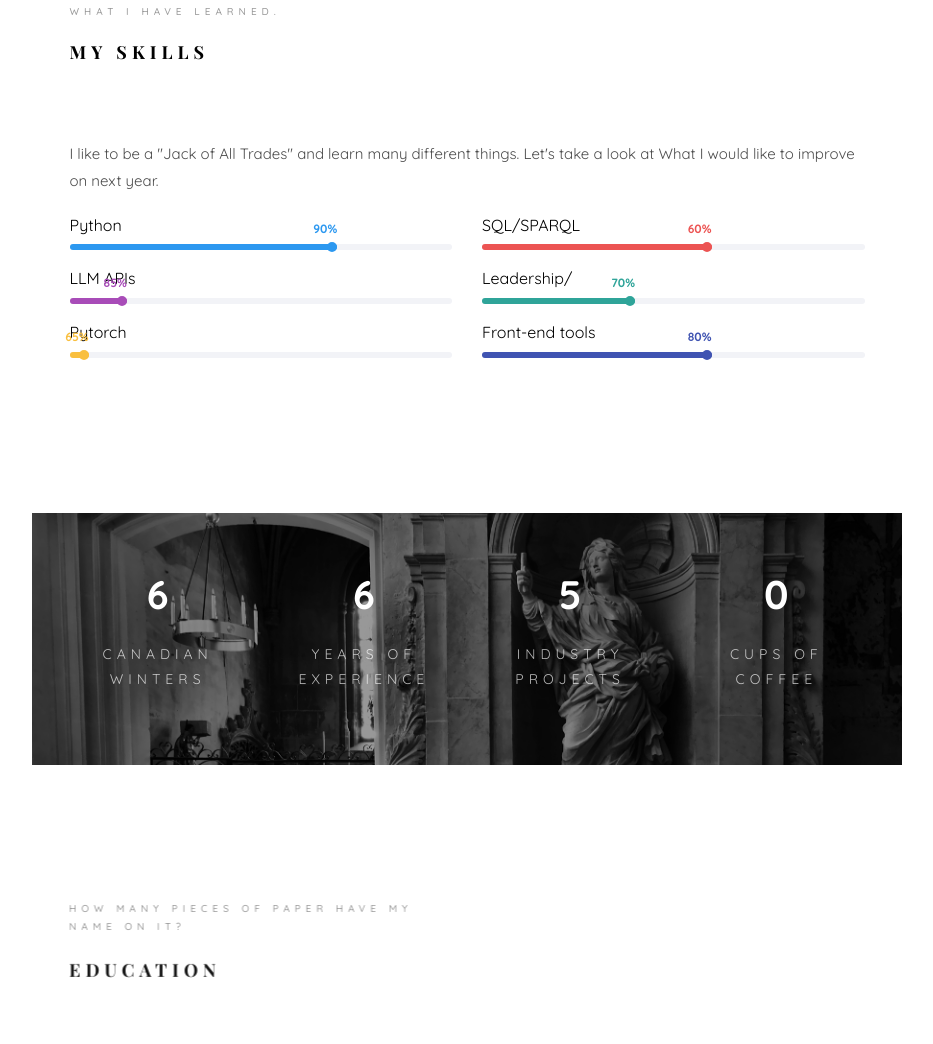
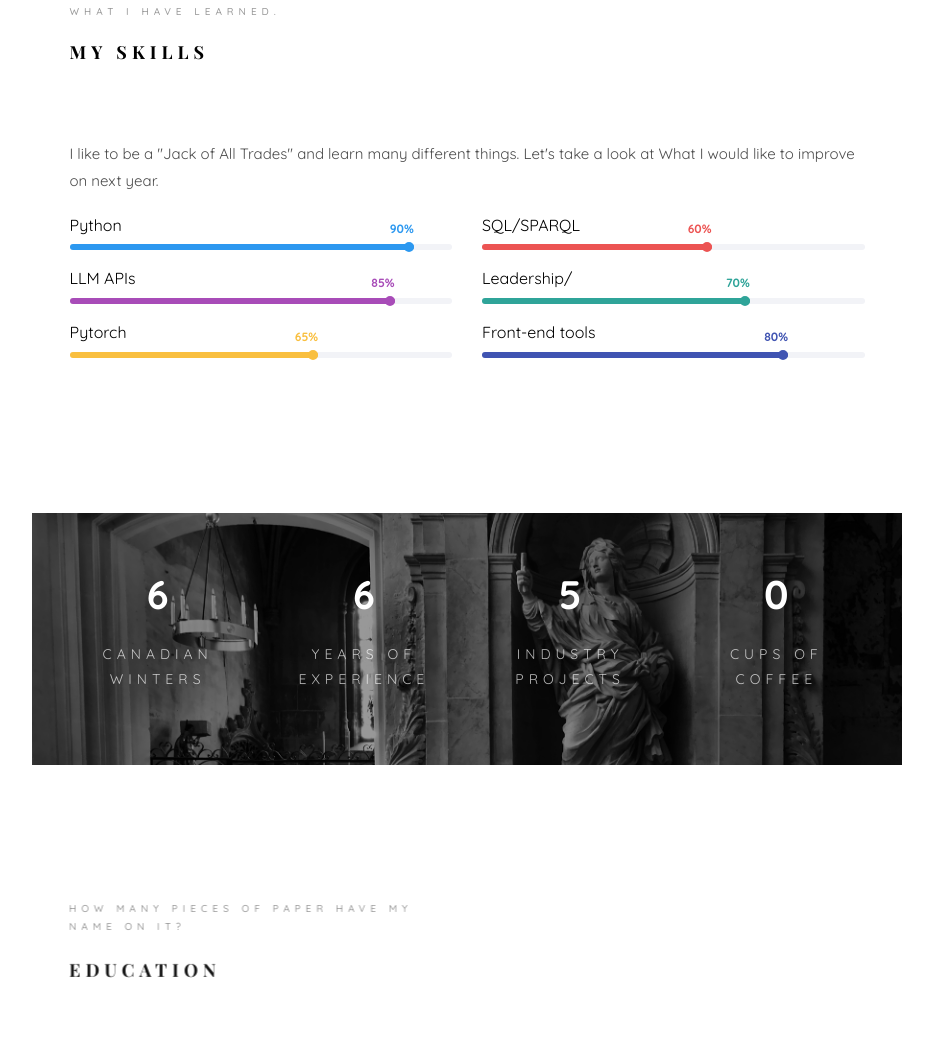
Before and after one commit to dahrs/website, a plain HTML site: page index.html in a window 1280 px wide. Shown: the part 2580-3624 px from the top of the page, without its empty margins (323-1256 px from the left). Drawn offline with nearby package versions, Linux system fonts and the light colour scheme; files whose address does not match are found by name; a web font is replaced by a local one.

Commit message:
Update index.html

```diff
--- a/index.html
+++ b/index.html
@@ -297,8 +297,8 @@ Copyright &copy;<script>document.write(new Date().getFullYear());</script> All r
 							<div class="progress-wrap">
 								<h3>Python</h3>
 								<div class="progress">
-								 	<div class="progress-bar color-1" role="progressbar" aria-valuenow="70"
-								  	aria-valuemin="0" aria-valuemax="100" style="width:70%">
+								 	<div class="progress-bar color-1" role="progressbar" aria-valuenow="90"
+								  	aria-valuemin="0" aria-valuemax="100" style="width:90%">
 								    <span>90%</span>
 								  	</div>
 								</div>
@@ -319,8 +319,8 @@ Copyright &copy;<script>document.write(new Date().getFullYear());</script> All r
 							<div class="progress-wrap">
 								<h3>LLM APIs</h3>
 								<div class="progress">
-								 	<div class="progress-bar color-4" role="progressbar" aria-valuenow="15"
-								  	aria-valuemin="0" aria-valuemax="100" style="width:15%">
+								 	<div class="progress-bar color-4" role="progressbar" aria-valuenow="85"
+								  	aria-valuemin="0" aria-valuemax="100" style="width:85%">
 								    <span>85%</span>
 								  	</div>
 								</div>
@@ -330,8 +330,8 @@ Copyright &copy;<script>document.write(new Date().getFullYear());</script> All r
 							<div class="progress-wrap">
 								<h3>Leadership/</h3>
 								<div class="progress">
-								 	<div class="progress-bar color-5" role="progressbar" aria-valuenow="40"
-								  	aria-valuemin="0" aria-valuemax="100" style="width:40%">
+								 	<div class="progress-bar color-5" role="progressbar" aria-valuenow="70"
+								  	aria-valuemin="0" aria-valuemax="100" style="width:70%">
 								    <span>70%</span>
 								  	</div>
 								</div>
@@ -341,8 +341,8 @@ Copyright &copy;<script>document.write(new Date().getFullYear());</script> All r
 							<div class="progress-wrap">
 								<h3>Pytorch</h3>
 								<div class="progress">
-								 	<div class="progress-bar color-3" role="progressbar" aria-valuenow="5"
-								  	aria-valuemin="0" aria-valuemax="100" style="width:5%">
+								 	<div class="progress-bar color-3" role="progressbar" aria-valuenow="65"
+								  	aria-valuemin="0" aria-valuemax="100" style="width:65%">
 								    <span>65%</span>
 								  	</div>
 								</div>
@@ -353,7 +353,7 @@ Copyright &copy;<script>document.write(new Date().getFullYear());</script> All r
 								<h3>Front-end tools</h3>
 								<div class="progress">
 								 	<div class="progress-bar color-6" role="progressbar" aria-valuenow="80"
-								  	aria-valuemin="0" aria-valuemax="100" style="width:60%">
+								  	aria-valuemin="0" aria-valuemax="100" style="width:80%">
 								    <span>80%</span>
 								  	</div>
 								</div>
```
